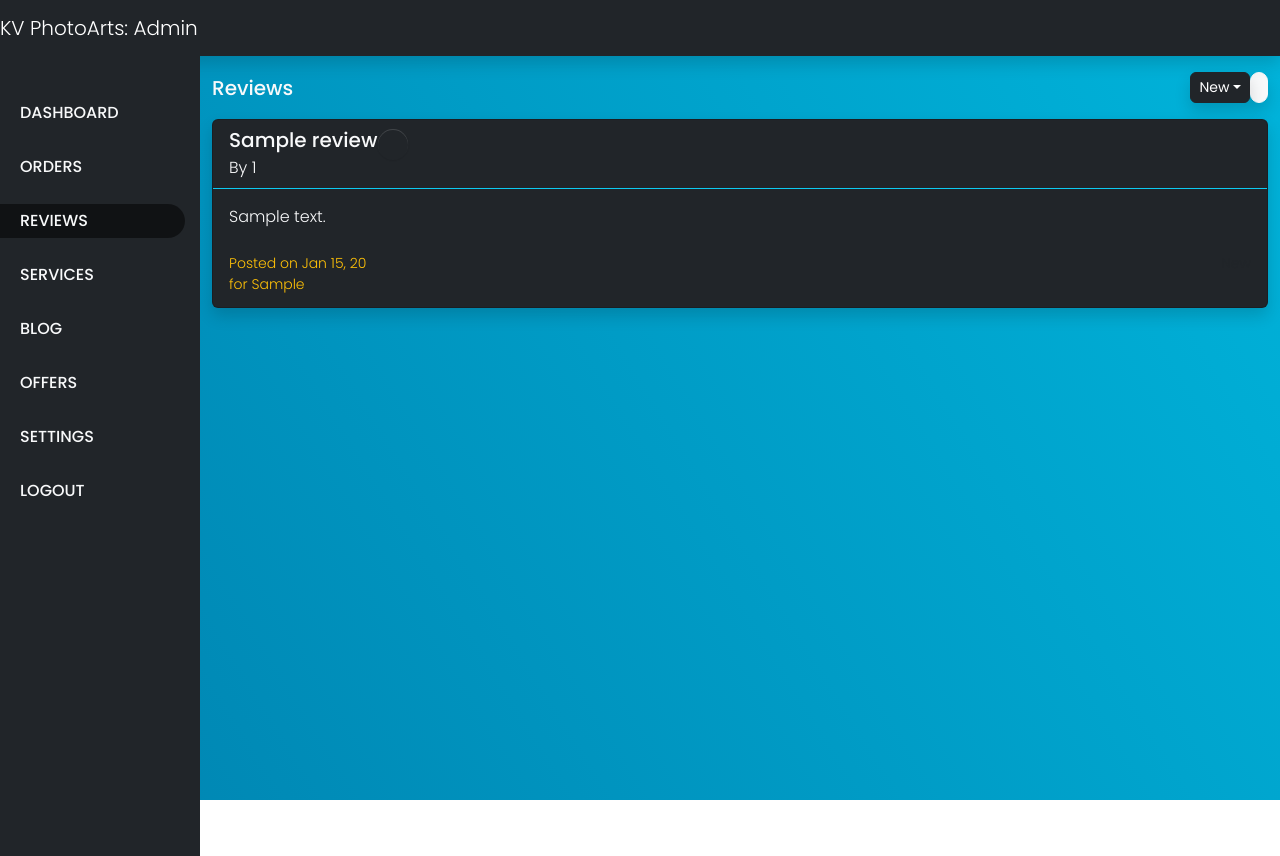
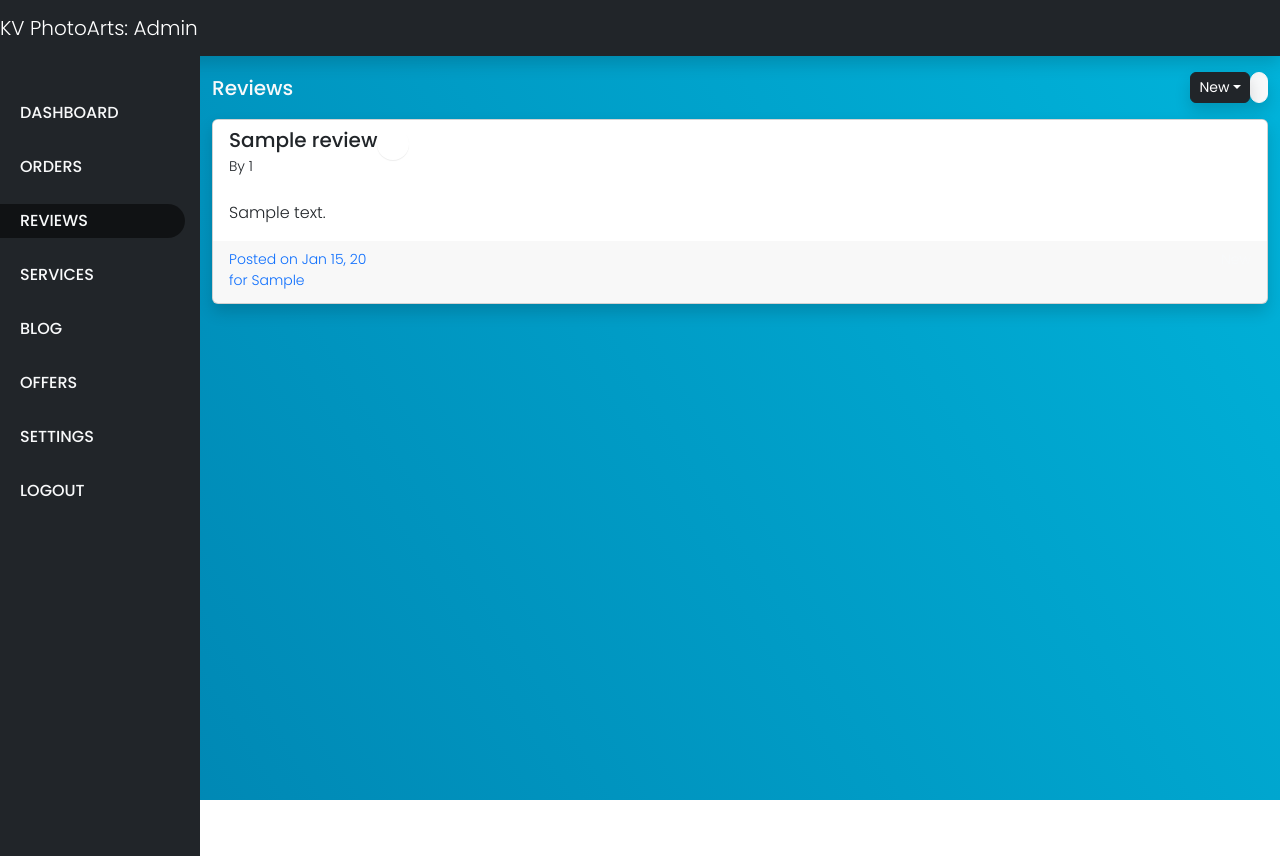
Before and after one commit to kreativision/ProjectKV, a Flask app: page /a/r/new in a window 1280 px wide. Run offline with Flask 2, Linux system fonts and the light colour scheme; a user stored in the database is signed in; tables that the repository leaves empty hold one stand-in row (values such as "Sample post"); style sheets or scripts are compiled from the project's sources; some libraries are stand-ins or nearby versions.

Commit message:
Minor CSS changes and route-file optimizations

```diff
--- a/app/BP_admin/assets/styles/admin.scss
+++ b/app/BP_admin/assets/styles/admin.scss
@@ -269,13 +269,14 @@ fieldset {
     border-radius: 50%;
     &:not(:disabled):hover,
     &:not(:disabled):focus {
-        background-color: rgb(105, 105, 105);
+        background-color: rgb(179, 179, 179);
     }
     &:not(:disabled):focus {
-        border: 1px solid rgb(219, 219, 219);
+        border: 1px solid rgb(83, 83, 83);
+        color: white;
     }
     &:disabled {
-        background-color: rgb(255, 255, 255);
+        background-color: rgb(94, 94, 94);
     }
 }
 
--- a/app/BP_admin/templates/reviews.html
+++ b/app/BP_admin/templates/reviews.html
@@ -27,15 +27,15 @@
     {% if reviews %}
     {% for review in reviews %}
     <div class="container mb-3">
-        <div class="card bg-dark shadow">
-            <div class="card-header text-light border-info d-flex">
+        <div class="card shadow">
+            <div class="card-header bg-white border-0 d-flex">
                 <div class="review-header">
                     <h5 class="card-title">{{review.title}}</h5>
-                    <p class="card-subtitle font-italic">By {{review.author}}</p>
+                    <p class="small card-subtitle font-italic">By {{review.author}}</p>
                 </div>
                 {% if review.status == 'NEW' %}
                 <div class="review-actions ml-auto">
-                    <button type="button" class="btn text-light d-flex justify-content-center align-items-center"
+                    <button type="button" class="btn d-flex justify-content-center align-items-center"
                         data-toggle="dropdown" aria-haspopup="true" aria-expanded="false">
                         <i class="fas fa-ellipsis-h"></i>
                     </button>
@@ -46,7 +46,7 @@
                 </div>
                 {% elif review.status == 'REMOVED' %}
                 <div class="review-actions ml-auto">
-                    <button type="button" class="btn text-light d-flex justify-content-center align-items-center"
+                    <button type="button" class="btn d-flex justify-content-center align-items-center"
                         data-toggle="dropdown" aria-haspopup="true" aria-expanded="false">
                         <i class="fas fa-ellipsis-h"></i>
                     </button>
@@ -60,15 +60,15 @@
                 {% endif %}
             </div>
             {% if review.content %}
-            <div class="card-body text-light">
+            <div class="card-body text-dark">
                 {{review.content}}
             </div>
             {% endif %}
             <div class="card-footer border-0 py-2 d-flex justify-content-between">
-                <p class="mb-1 small text-warning font-italic">
+                <p class="mb-1 small text-primary font-italic">
                     Posted on {{review.date.strftime('%b %d, %y')}}<br>for {{review.catalogue}}
                 </p>
-                <p class="mb-1 small text-light font-italic {{'text-light' if type == 'all' else 'text-dark'}}">
+                <p class="mb-1 small text-light font-italic {{'text-dark' if type == 'all' else 'text-light'}}">
                     {{review.status.capitalize()}}</p>
             </div>
         </div>
```
Also changed, not shown: app/BP_admin/routes.py (+4 -5 lines), app/BP_admin/assets/styles/admin.css.
